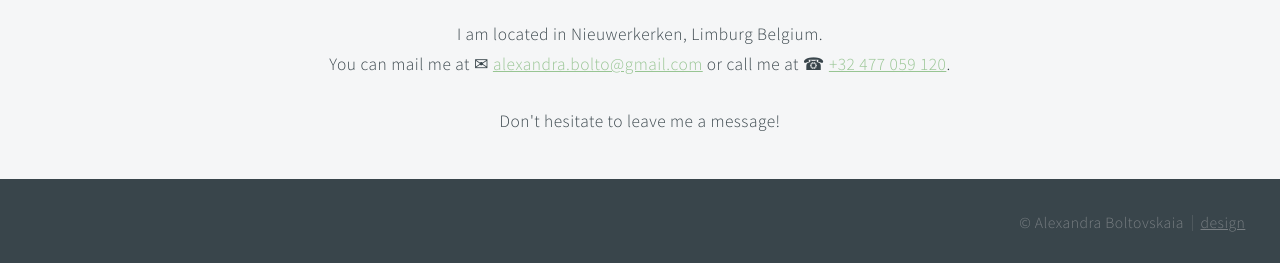
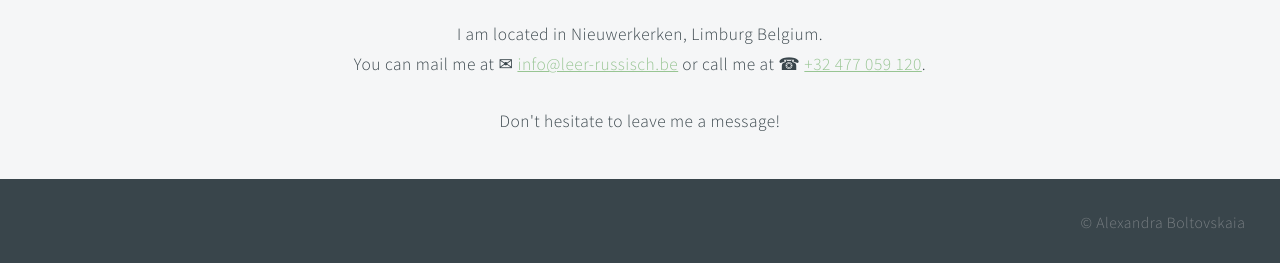
Before and after one commit to larrybolt/leer-russisch, a plain HTML site: page index.html in a window 1280 px wide. Shown: the part 2803-3066 px from the top of the page. Drawn offline with Linux system fonts and the light colour scheme.

Commit message:
changed email address

```diff
--- a/index.html
+++ b/index.html
@@ -130,7 +130,7 @@
 	  <h2>Say Hello.</h2>
 	  <p>
 	    I am located in Nieuwerkerken, Limburg Belgium.<br>
-	    You can mail me at &#9993; <a href="mailto:alexandra.bolto@gmail.com">alexandra.bolto@gmail.com</a>
+	    You can mail me at &#9993; <a href="mailto:info@leer-russisch.be">info@leer-russisch.be</a>
 	    or call me at &#9742; <a href="tel:0032477059120">+32 477 059 120</a>.
 	  </p>
 	  <p>
@@ -141,7 +141,7 @@
     </section>
     <footer id="footer">
       <ul class="menu">
-	<li>&copy; Alexandra Boltovskaia</li><li><a href="http://html5up.net">design</a></li>
+	<li>&copy; Alexandra Boltovskaia</li>
       </ul>
     </footer>
     <script>
```
